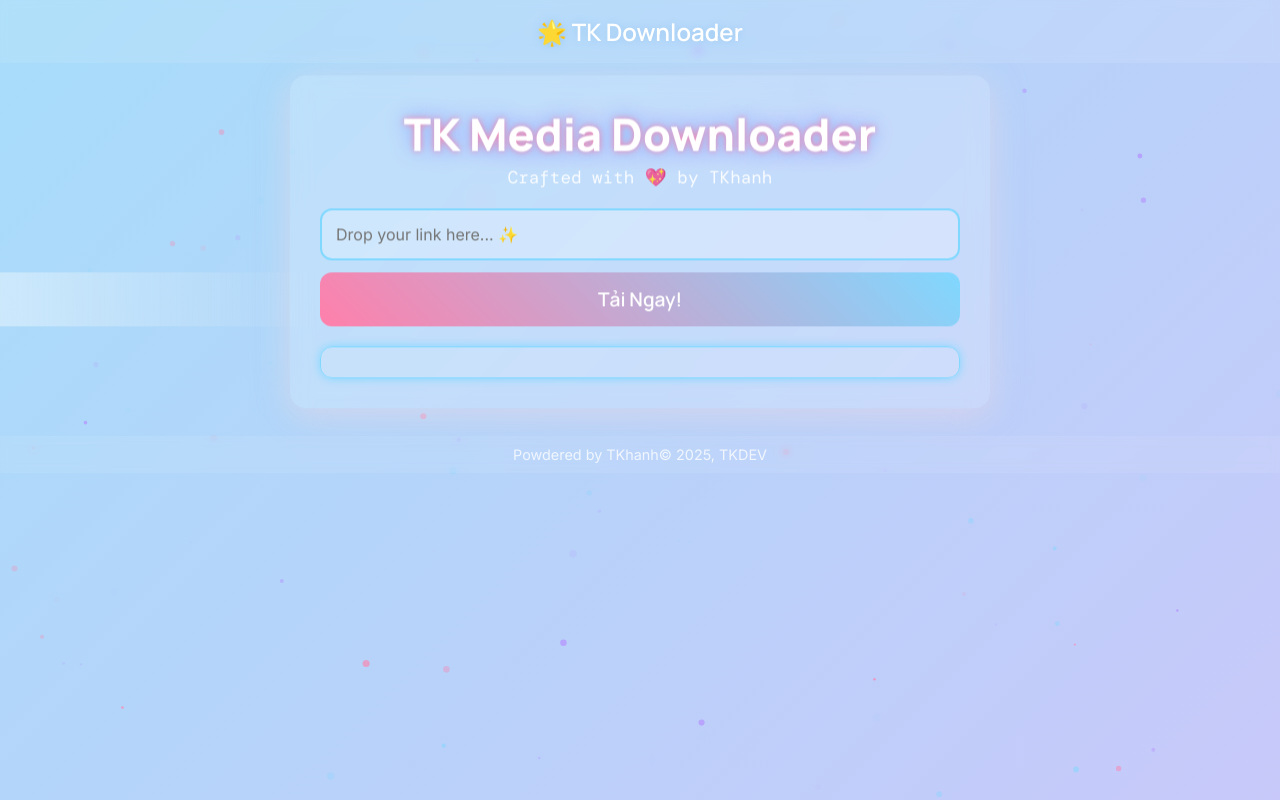
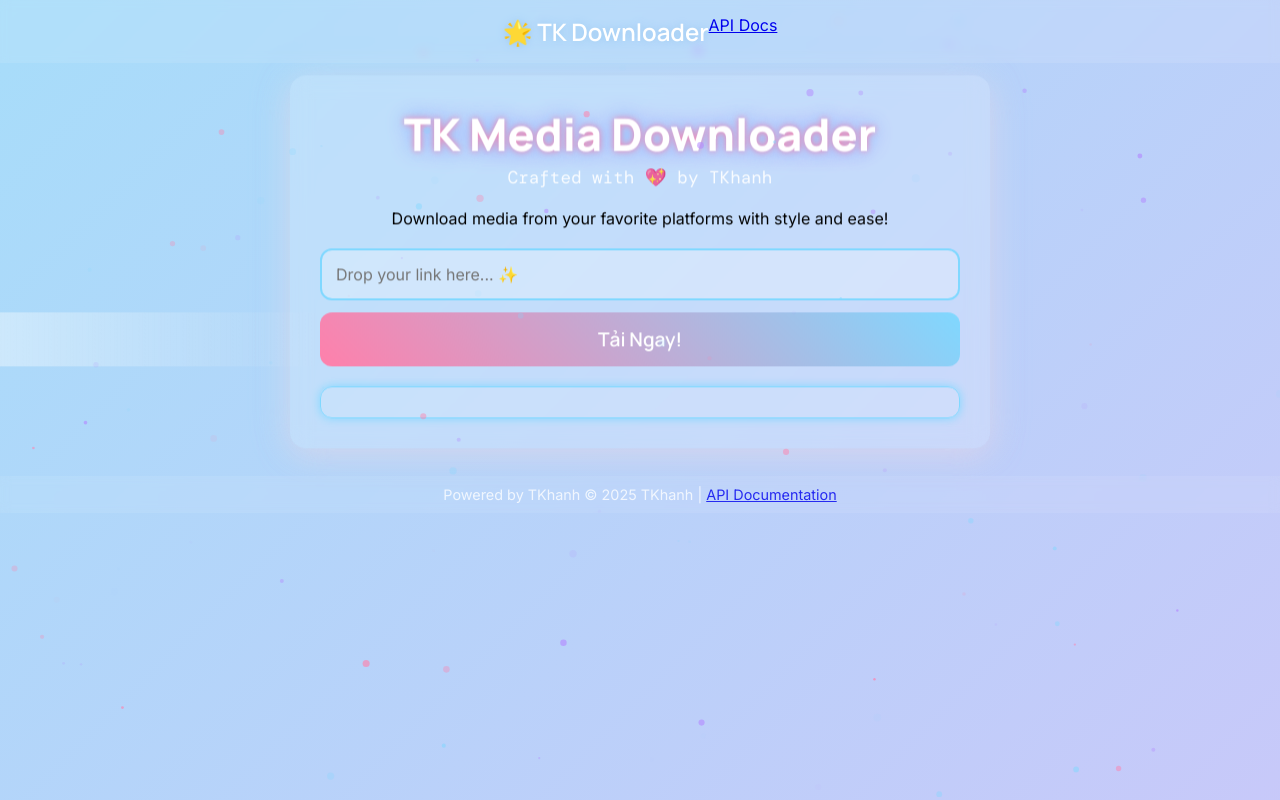
Before and after one commit to tkhanhpro/IaoajxncbfnekqlqpaoaabkPwkwdnfn, a website: page client/index.html in a window 1280 px wide. Drawn offline with nearby package versions, Linux system fonts and the light colour scheme.

Commit message:
Update index.html

```diff
--- a/client/index.html
+++ b/client/index.html
@@ -5,28 +5,38 @@
   <meta name="viewport" content="width=device-width, initial-scale=1.0">
   <title>🌟 TK Media Downloader 🌟</title>
   <link rel="stylesheet" href="style.css">
-  <link href="https://fonts.googleapis.com/css2?family=Manrope:wght@600;800&family=Inter:wght@400;600&family=DM+Mono:wght@400&family=JetBrains+Mono&display=swap" rel="stylesheet">
-  <link rel="stylesheet" href="https://cdnjs.cloudflare.com/ajax/libs/highlight.js/11.9.0/styles/monokai-sublime.min.css">
+  <link href="https://fonts.googleapis.com/css2?family=Manrope:wght@600;800&family=Inter:wght@400;600&family=DM+Mono:wght@400&family=Fira+Code&display=swap" rel="stylesheet">
+  <link rel="stylesheet" href="https://cdnjs.cloudflare.com/ajax/libs/highlight.js/11.9.0/styles/dracula.min.css">
 </head>
 <body>
   <canvas id="particleCanvas"></canvas>
   <header class="header">
     <div class="logo">🌟 TK Downloader</div>
+    <a href="/api-docs.html" class="api-docs-link">API Docs</a>
   </header>
-  <div class="container" id="tiltContainer">
+  <main class="main-content">
+    <section class="container" id="tiltContainer">
+      <div class="intro-section">
         <h1 class="sparkle-title">TK Media Downloader</h1>
         <p class="tagline">Crafted with 💖 by TKhanh</p>
+        <p class="intro-text">Download media from your favorite platforms with style and ease!</p>
+      </div>
+      <div class="input-section">
         <div class="input-box">
           <input type="text" id="mediaUrl" placeholder="Drop your link here... ✨" onfocus="animateInput()" />
           <button class="sparkle-btn" onclick="downloadMedia()">Tải Ngay!</button>
         </div>
+      </div>
+      <div class="output-section">
         <div class="loader" id="loader"></div>
         <div class="result" id="result"></div>
         <div class="json-box" id="jsonBox"><pre><code class="json"></code></pre></div>
+      </div>
       <div class="toast" id="toast"></div>
-  </div>
+    </section>
+  </main>
   <footer class="footer">
-    <p>Powdered by TKhanh&copy; 2025, TKDEV</p>
+    <p>Powered by TKhanh © 2025 TKhanh | <a href="/api-docs.html" class="footer-link">API Documentation</a></p>
   </footer>
   <script src="https://cdnjs.cloudflare.com/ajax/libs/highlight.js/11.9.0/highlight.min.js"></script>
   <script src="https://cdnjs.cloudflare.com/ajax/libs/vanilla-tilt/1.8.1/vanilla-tilt.min.js"></script>
```
Lines whose indentation alone changed are shown as unchanged.
